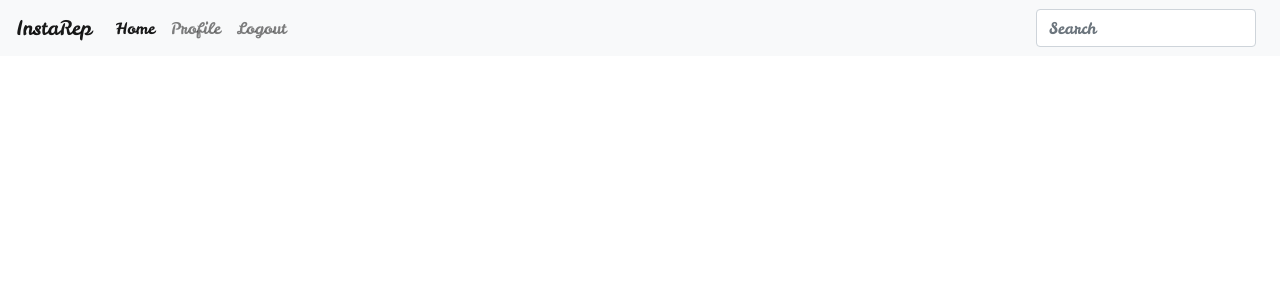
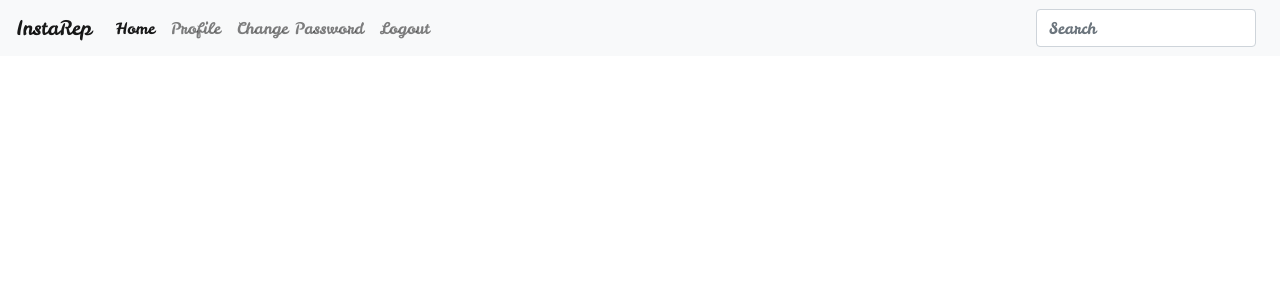
Before and after one commit to Uomar7/instareplica, a Django app: page / in a window 1280 px wide. Shown: the top 300 px of the page. Run offline with Django 3.2, Linux system fonts and the light colour scheme; the visitor is signed in with stand-in values (Sample User, id 1); data that the repository does not hold is empty; some libraries are stand-ins or nearby versions.

Commit message:
modified the navbar

```diff
--- a/insta/templates/all-out/profile.html
+++ b/insta/templates/all-out/profile.html
@@ -35,15 +35,16 @@
 
         </div>
     </div>
-
     {% endif %}
 
     {% if images %}
     {% for image in images %}
     <div class="row">
+            {% if image.user == profile.name %}
         <div class="col-md-4">
             <img src="{{ image.image.url}}" width="200px" height="200px" class="img-responsive" alt="">
         </div>
+        {% endif %}
     </div>
     {% empty %}
     <p> No Images Posted</p>
--- a/insta/templates/navbar.html
+++ b/insta/templates/navbar.html
@@ -23,6 +23,9 @@
             </li>
             <li class="nav-item">
                 <a class="nav-link" href="{% url 'profile' request.user.id %}">Profile</a>
+            </li>
+            <li>
+                <a class="nav-link" href="/accounts/password/change">Change Password</a>
             </li>
             <li class="nav-item">
                 <a class="nav-link" href="/logout">Logout</a>
```
Also changed, not shown: media/images/DSC_3263_cMPFDs7.jpg (added), media/images/GBWA-20181108074420.jpg (added), media/images/IMG-20180910-WA0005.jpg (added), media/images/beach1.jpg (added), 1 other file.
